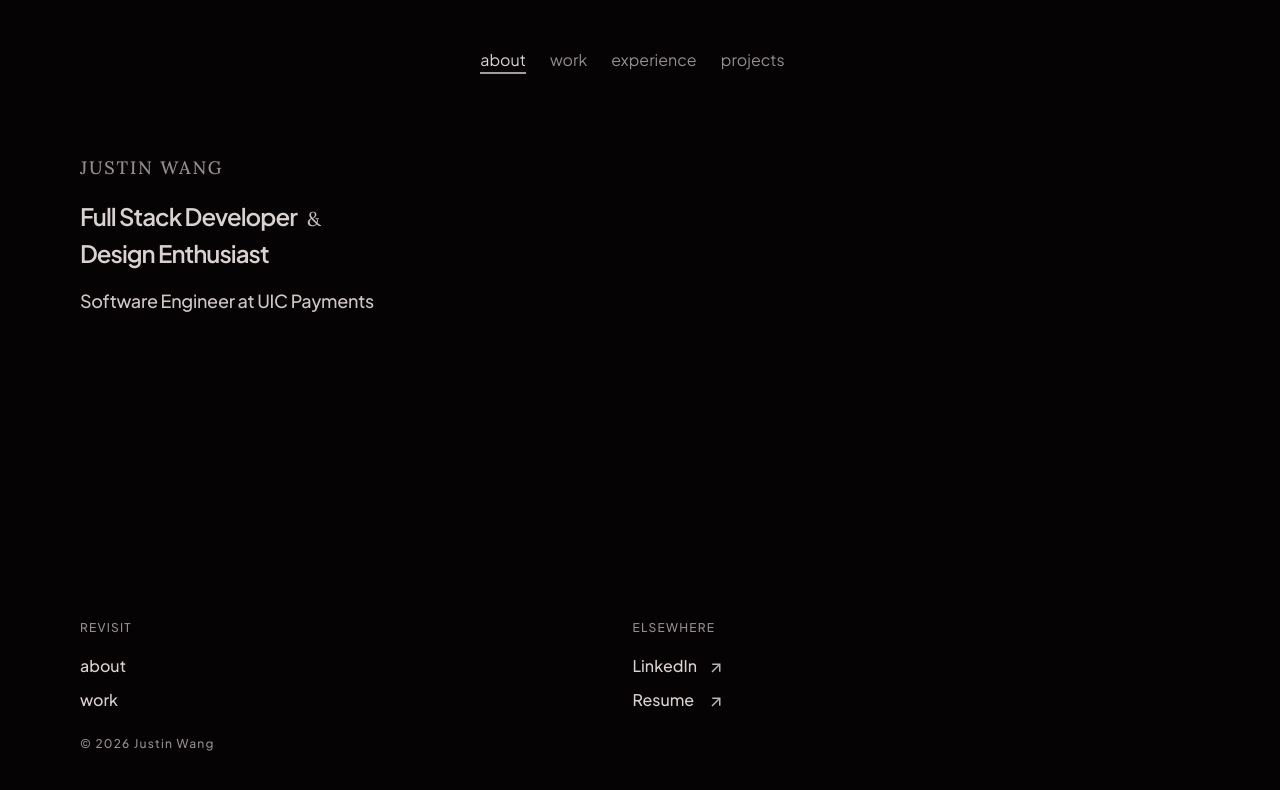
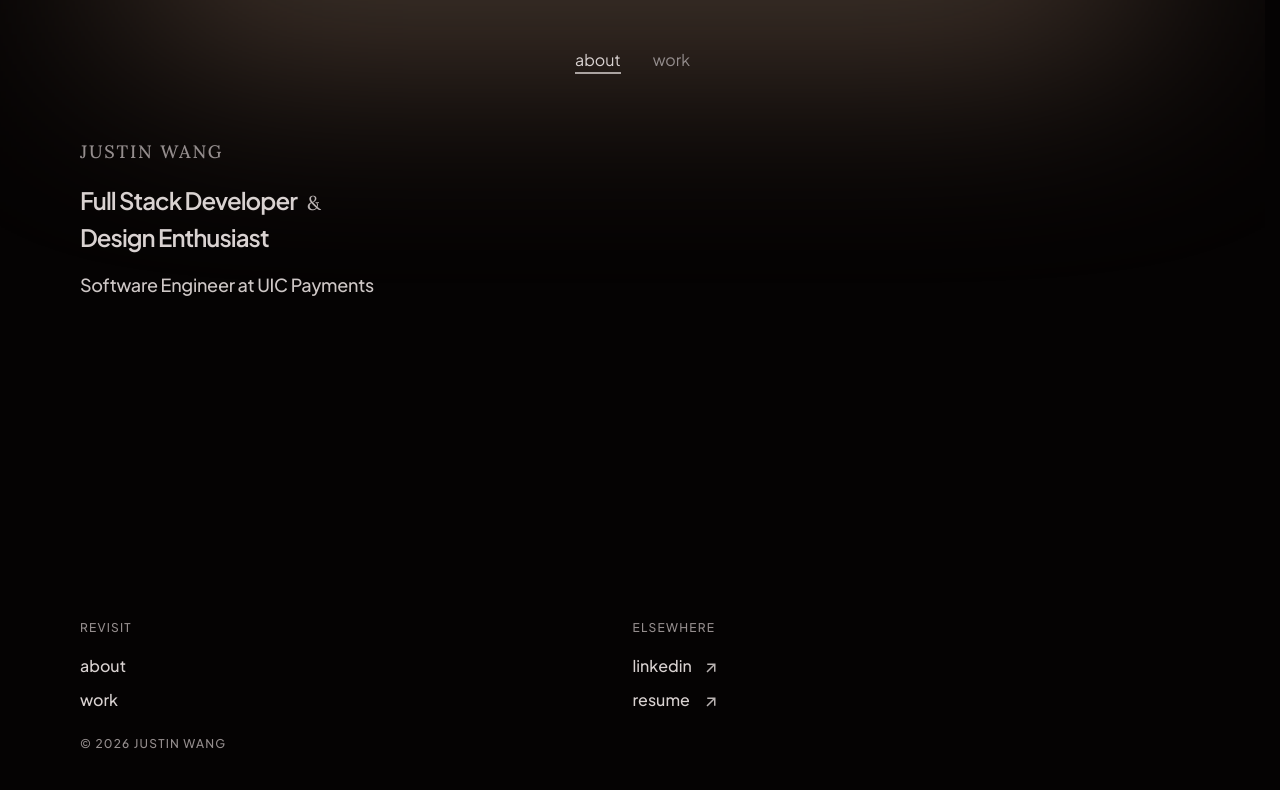
Before and after one commit to jwang9228/personal-site, a Next.js app: page / in a window 1280 px wide. Shown: the top 790 px of the page. Built offline with nearby package versions, Linux system fonts and the light colour scheme.

Commit message:
Add ambient accent lighting, animate lighting, header, footer on page load

```diff
--- a/src/app/components/Footer.jsx
+++ b/src/app/components/Footer.jsx
@@ -14,15 +14,15 @@ export default function Footer() {
     {
       sectionLabel: 'ELSEWHERE',
       sectionLinks: [
-        {label: 'LinkedIn', href: 'https://www.linkedin.com/in/justin-n-wang/'},
-        {label: 'Resume', href: '/experience/WangResume.pdf'}
+        {label: 'linkedin', href: 'https://www.linkedin.com/in/justin-n-wang/'},
+        {label: 'resume', href: '/experience/WangResume.pdf'}
       ],
       isExternal: true
     }
   ];
 
   return (
-    <footer className='flex flex-col gap-lg'>
+    <footer className='flex flex-col gap-lg animate-fade-in'>
       <section className='flex'>
         {footerSections.map(footerSection => (
           <section key={footerSection.sectionLabel} className='flex flex-col gap-base w-1/2'>
@@ -49,7 +49,7 @@ export default function Footer() {
           </section>
         ))}
       </section>
-      <span className='text-xs text-primary-muted'>
+      <span className='text-xs text-primary-muted tracking-widest uppercase'>
         &copy; 2026 Justin Wang
       </span>
     </footer>
--- a/src/app/components/HeaderNav.jsx
+++ b/src/app/components/HeaderNav.jsx
@@ -1,49 +1,40 @@
-import { useState, useEffect } from 'react';
 import { usePathname } from 'next/navigation';
 import Link from 'next/link';
 
 export default function HeaderNav() {
   const pathname = usePathname();
-  const [activeTab, setActiveTab] = useState(pathname === '/'
-    ? 'about'
-    : pathname.slice(1).split('/')[0]
-  );
+
+  const currentSection = pathname === '/' ? 'about' : pathname.slice(1).split('/')[0];
 
   const tabs = [
     {label: 'about', href: '/'},
-    {label: 'work', href: '/'},
-    {label: 'experience', href: '/experience'},
-    {label: 'projects', href: '/projects'}
+    {label: 'work', href: '/experience'}
   ];
 
-  useEffect(() => {
-    const newTab = pathname === "/"
-      ? "about"
-      : pathname.slice(1).split("/")[0];
-    setActiveTab(newTab);
-  }, [pathname]);
+  return (
+    <nav className='flex justify-center w-full gap-xl animate-fade-in'>
+      {tabs.map(tab => {
+        const isActive = currentSection === tab.label;
 
         return (
-    <nav className='flex justify-center w-full gap-lg'>
-      {tabs.map(tab => (
           <Link
             key={tab.label}
             href={tab.href}
-          onClick={() => setActiveTab(tab.label)}
             className={`group transition-colors duration-300
-            ${activeTab === tab.label ? 'text-primary' : 'text-primary-muted hover:text-primary'}`
+              ${isActive ? 'text-primary' : 'text-primary-muted hover:text-primary'}`
             }
           >
             {tab.label}
             <span
               className={`block h-0.5 transition-all duration-300 ease-out
-              ${activeTab === tab.label
+                ${isActive
                   ? 'max-w-full bg-primary/75'
                   : 'max-w-0 bg-primary-muted group-hover:max-w-full'
                 }`}
             />
           </Link>
-      ))}
+        )
+    })}
     </nav>
   )
 };
--- a/src/app/components/RootLayout.jsx
+++ b/src/app/components/RootLayout.jsx
@@ -5,7 +5,10 @@ import Footer from './Footer';
 
 export default function RootLayout({children}) {
   return (
-    <div className='layout-root'>
+    <div className='layout-root relative overflow-x-hidden'>
+      <div className='absolute -top-32 left-1/2 -translate-x-1/2 w-4/5 h-1/6
+        pointer-events-none -z-10 animate-bloom bg-accent/60 blur-[60px]' />
+
       <HeaderNav />
       <main className='layout-children'>
         {children}
--- a/src/app/components/about/About.jsx
+++ b/src/app/components/about/About.jsx
@@ -1,12 +1,12 @@
 export default function About() {
   return (
-    <main className='flex flex-col'>
+    <main className='flex flex-col animate-fade-up opacity-0' style={{ animationDelay: '500ms' }}>
       <header className='flex flex-col gap-base'>
         <h1 className='font-accent text-primary-muted text-lg uppercase tracking-widest'>Justin Wang</h1>
         <section className='flex flex-col text-2xl gap-xs'>
           <h2 className='flex items-baseline gap-sm'>
             Full Stack Developer
-            <span className='font-accent font-normal text-primary/90 text-xl'>&</span>
+            <span className='font-accent font-normal text-primary/85 text-xl'>&</span>
           </h2>
           <h2>Design Enthusiast</h2>
         </section>
--- a/src/app/globals.css
+++ b/src/app/globals.css
@@ -100,7 +100,7 @@
 @utility layout-children {
   flex-grow: 1;
 
-  @apply py-14 tablet:py-16 laptop:py-20;
+  @apply py-10 tablet:py-12 laptop:py-16;
 }
 
 /* Responsive Breakpoints */
@@ -113,21 +113,30 @@
 }
 
 /* Custom Animations */
-@property --border-angle {
-  syntax: '<angle>';
-  inherits: false;
-  initial-value: 0deg;
+@keyframes fade-in {
+  from { opacity: 0; }
+  to { opacity: 1; }
 }
 
-@theme {
-  --animate-rotate-border: border-rotate 3s linear infinite;
-  @keyframes border-rotate {
-    to { --border-angle: 360deg; }
-  }
+@keyframes fade-up {
+  from { opacity: 0; transform: translateY(16px); }
+  to { opacity: 1; transform: translateY(0); }
+}
 
-  --animate-drop-down: drop-down ease-out forwards;
-  @keyframes drop-down {
-    0% { transform: translateY(-5px); }
-    100% { transform: translateY(0); }
-  }
+@keyframes ambient-bloom {
+  from { opacity: 0; filter: blur(80px); transform: scale(0.85); }
+  to { opacity: 1; filter: blur(120px); transform: scale(1); }
 }
+
+@utility animate-fade-in {
+  animation: fade-in 0.4s ease-out forwards;
+}
+
+@utility animate-fade-up {
+  animation: fade-up 1.5s cubic-bezier(0.16, 1, 0.3, 1) both;
+}
+
+@utility animate-bloom {
+  animation: ambient-bloom 1.7s ease-in-out 0.1s both;
+  will-change: opacity, filter, transform;
+}
```
Lines whose indentation alone changed are shown as unchanged.
